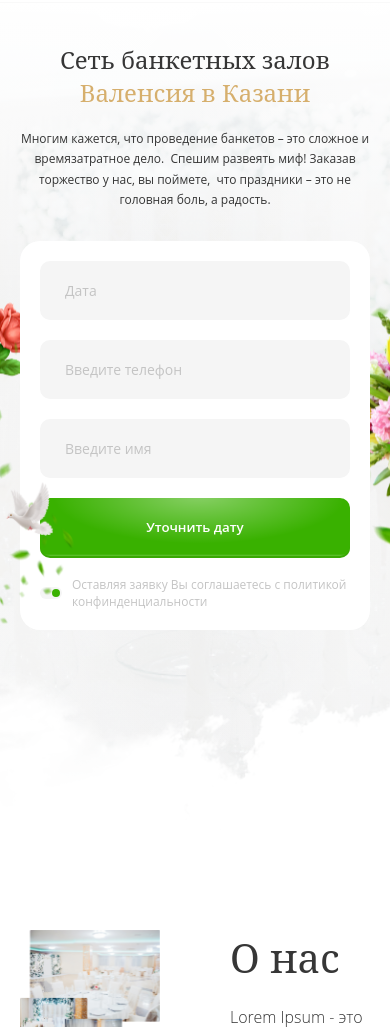
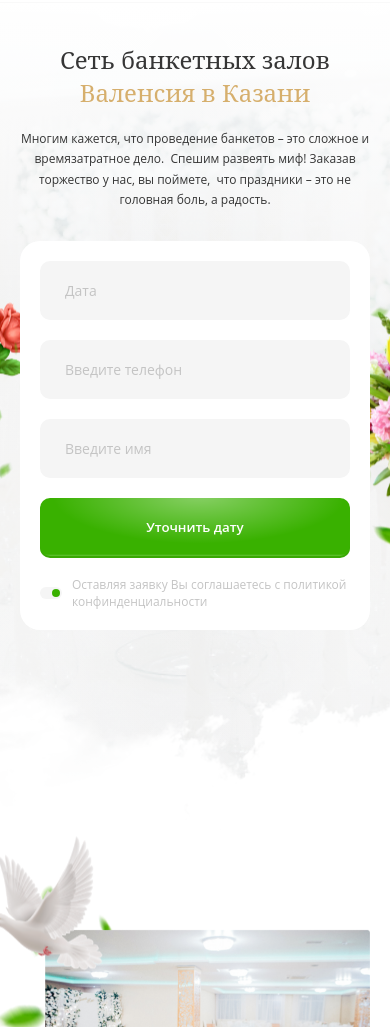
Before and after one commit to khasenovweb/valensia, a website: page app/index.html in a window 390 px wide. Shown: the part 73-1100 px from the top of the page. Drawn offline with Linux system fonts and the light colour scheme; a web font is replaced by a local one.

Commit message:
dfkjhdkfj

```diff
--- a/app/less/_aboutus.less
+++ b/app/less/_aboutus.less
@@ -27,7 +27,8 @@
     position: absolute;
     z-index: 1;
     right: 45%;
-    top: -20%;
+    top: 0;
+    transform: translateY(-25%);
 
 }
 .aboutus__content__parallax-1__scene {
@@ -41,7 +42,8 @@
     position: absolute;
     z-index: 3;
     right: 45%;
-    top: -20%;
+    top: 0;
+    transform: translateY(-25%);
 }
 .aboutus__content__parallax-2__scene {
     width: 100%;
@@ -95,3 +97,25 @@
     background-position: center;
     background-size: contain;
 }
+
+
+
+// ============================================================ //
+// ========================== MEDIA ========================== //
+// ============================================================ //
+
+
+@media screen and (max-width: 700px) {
+    .aboutus__content {
+        grid-template-columns: 1fr;
+        .sec__title {
+            text-align: center;
+        }
+    }
+
+}
+
+
+// ============================================================ //
+// ========================== END MEDIA ======================= //
+// ============================================================ //
```
Also changed, not shown: app/css/_aboutus.css, app/css/main.css.
